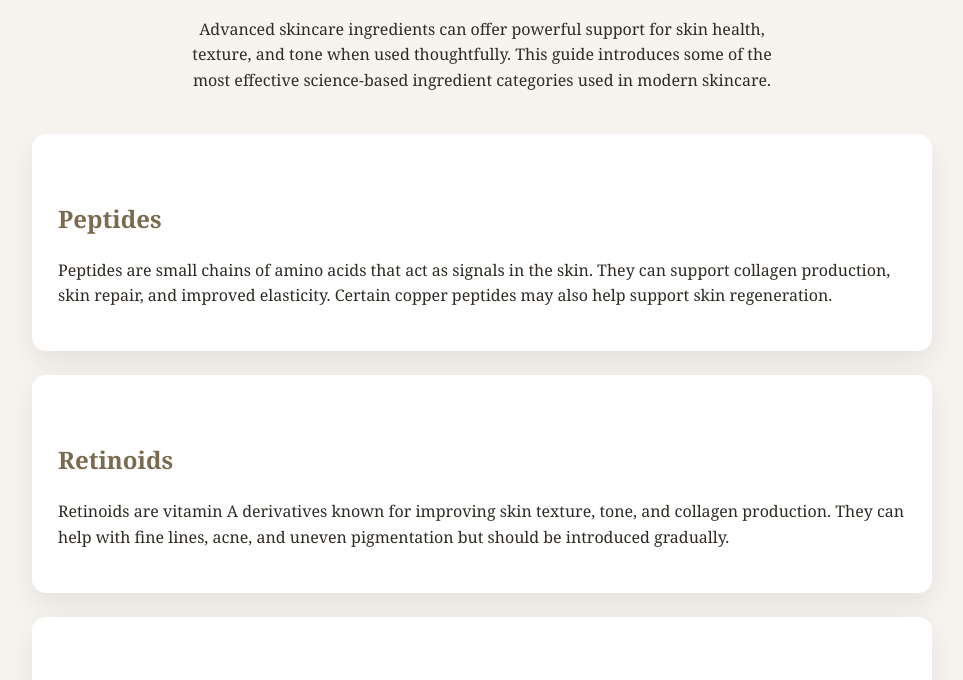
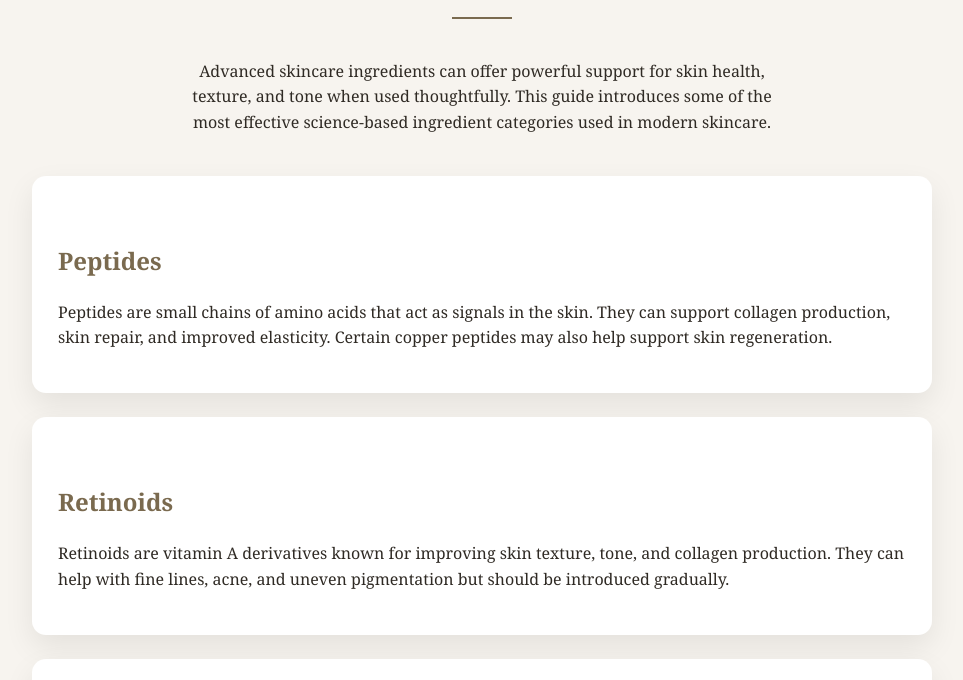
Before and after one commit to Sportnduck/Sportnduck.github.io, a plain HTML site: page advanced-skin-science.html in a window 1280 px wide. Shown: the part 231-911 px from the top of the page, without its empty margins (158-1121 px from the left). Drawn offline with Linux system fonts and the light colour scheme.

Commit message:
Add decorative divider to Advanced Skin Science page

```diff
--- a/advanced-skin-science.html
+++ b/advanced-skin-science.html
@@ -70,6 +70,7 @@ box-shadow:0 18px 40px rgba(0,0,0,0.12);
   <p style="text-align:center;font-size:20px;color:#7A6A4F;margin-top:10px;font-style:italic;">
 Be your own kind of beautiful.
 </p>
+  <div style="width:60px;height:2px;background:#7A6A4F;margin:20px auto 40px auto;"></div>
 
 <p style="text-align:center;max-width:600px;margin:0 auto 40px;">
 Advanced skincare ingredients can offer powerful support for skin health, texture, and tone when used thoughtfully.
```
